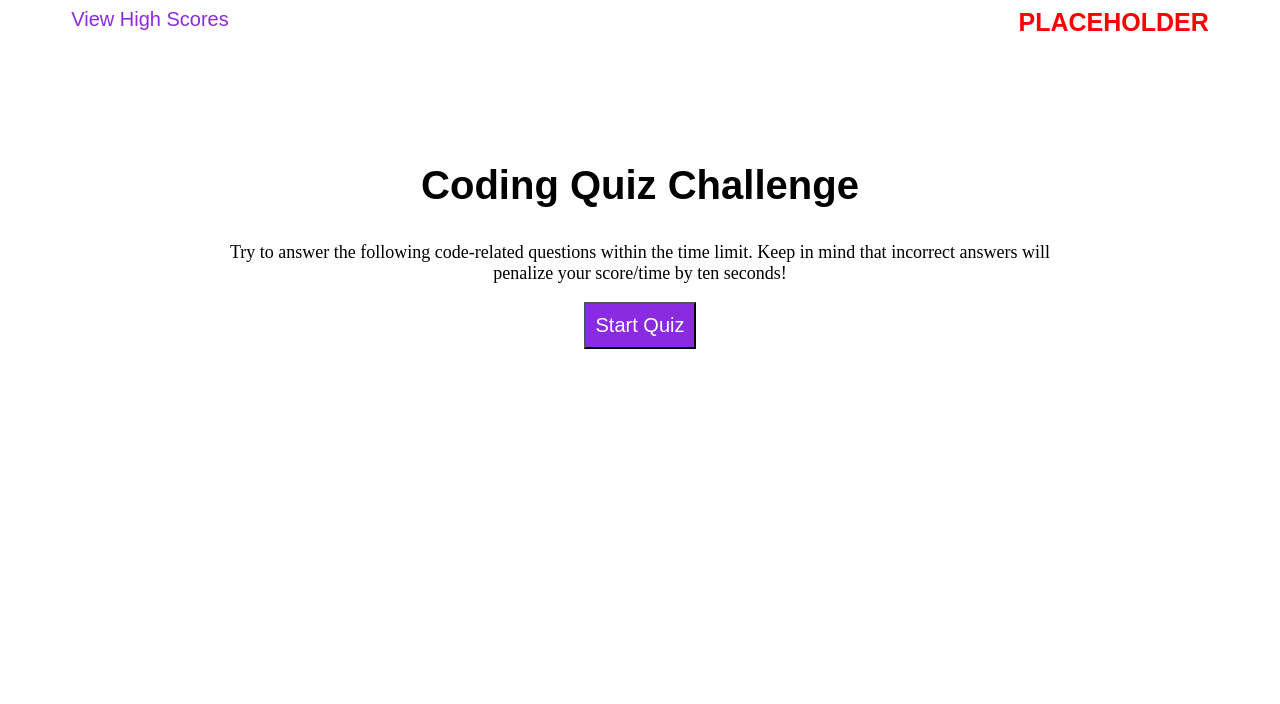
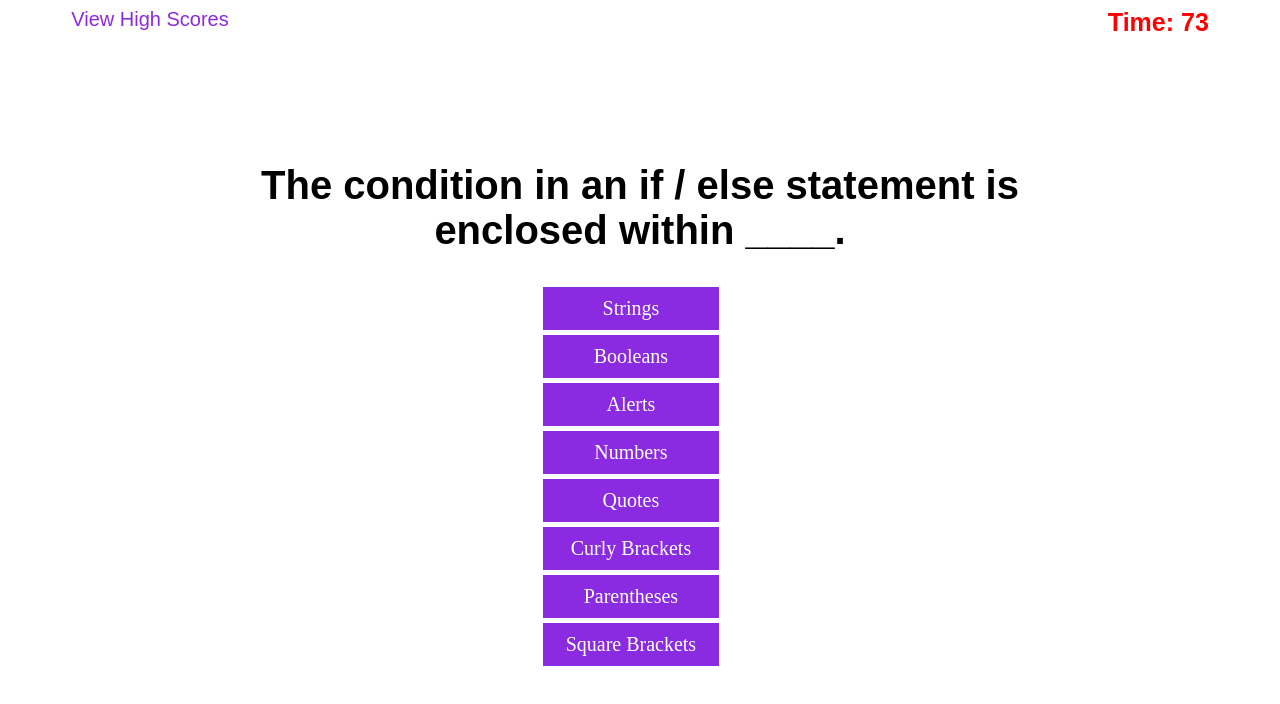
Before and after one commit to rtm713/Coding-Quiz, a plain HTML site: page index.html in a window 1280 px wide. Both pictures are taken after a click on the button "Start Quiz". Drawn offline with Linux system fonts and the light colour scheme.

Commit message:
completed timer logic, started quiz logic and added a ton of bugs

```diff
--- a/assets/css/styles.css
+++ b/assets/css/styles.css
@@ -48,3 +48,19 @@ main button {
 main button:hover {
     background-color: rgb(183, 122, 236);
 }
+
+li {
+    text-align: center;
+    width: 20%;
+    list-style: none;
+    background-color: blueviolet;
+    font-size: 20px;
+    padding: 10px;
+    margin: 5px;
+    color: white;
+    margin-left: 35%;
+}
+
+li:hover {
+    background-color: rgb(183, 122, 236);
+}
--- a/assets/js/logic.js
+++ b/assets/js/logic.js
@@ -0,0 +1,63 @@
+var start = document.querySelector('#start');
+var timer = document.querySelector('#timer');
+var intro = document.querySelector('#intro');
+var headBox = document.querySelector('#headBox');
+var optionsList = document.querySelector('#options');
+
+var quizContent = [
+    {
+        question: "Commonly used data types DO NOT include:",
+        options: ["Strings", "Booleans", "Alerts", "Numbers"],
+        answer: "Alerts"
+    },
+    {
+        question: "The condition in an if / else statement is enclosed within ____.",
+        options: ["Quotes", "Curly Brackets", "Parentheses", "Square Brackets"],
+        answer: "Parentheses"
+    },
+];
+
+var timeLeft = 75;
+
+start.addEventListener('click', function() {
+    timer.textContent = 'Time: '+ timeLeft;
+    if (timeLeft === 75) {
+        var timeCheck = setInterval(function () {
+            timeleft = timeLeft--;
+            timer.textContent = 'Time: '+ timeLeft;
+
+            if (timeLeft <= 0) {
+                clearInterval(timeCheck);
+                complete();
+            }
+        },1000);
+    }
+    startQuiz();
+});
+
+function startQuiz() {
+    intro.innerHTML = "";
+    for (var i=0; i <= quizContent.length; i++) {
+        headBox.textContent = quizContent[i].question;
+        for (var i2 = 0; i2 < quizContent[i].options.length; i2++) {
+            var list = document.createElement('li');
+            list.textContent = quizContent[i].options[i2];
+            optionsList.append(list);
+        }
+        list.addEventListener('click', function() {
+            var chosen = list.value;
+            if (chosen === quizContent[i].answer) {
+                alert("this worked!");
+            }
+        });
+    };
+    complete();
+}
+
+function checkAnswer() {
+    optionsList.innerHTML = "";
+}
+
+function complete() {
+    timer.textContent = 'Finished!';
+}
--- a/index.html
+++ b/index.html
@@ -10,13 +10,15 @@
 <body>
     <div id="top">
         <a href="highscores.html" id="hslink"> View High Scores</a>
-        <div id="timer">PLACEHOLDER</div>
+        <div id="timer"></div>
     </div>
     <main>
-        <h2>Coding Quiz Challenge</h2>
-        <p>Try to answer the following code-related questions within the time limit. Keep in mind that incorrect answers will penalize your score/time by ten seconds!</p>
-        <button id="start">Start Quiz</button>
-        <ul id="answers">
+        <h2 id="headBox">Coding Quiz Challenge</h2>
+        <div id="intro">
+            <p>Try to answer the following code-related questions within the time limit. Keep in mind that incorrect answers will penalize your score/time by ten seconds!</p>
+            <button id="start">Start Quiz</button>
+        </div>
+        <ul id="options">
             <!-- this is for the answer options -->
         </ul>
     </main>
```
